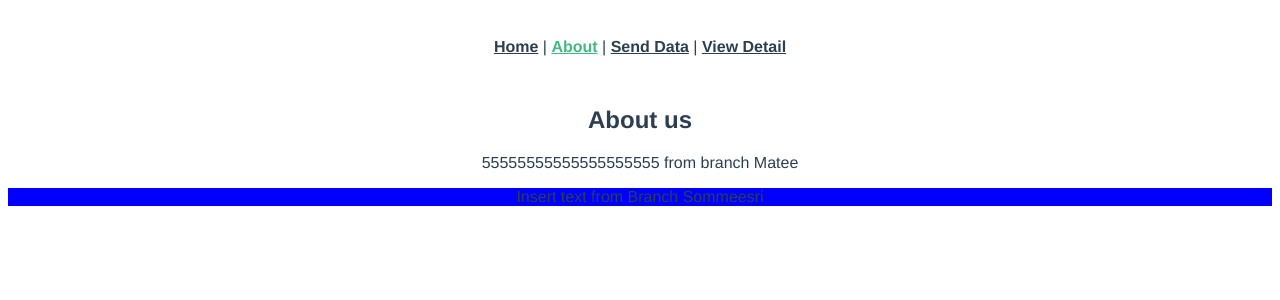
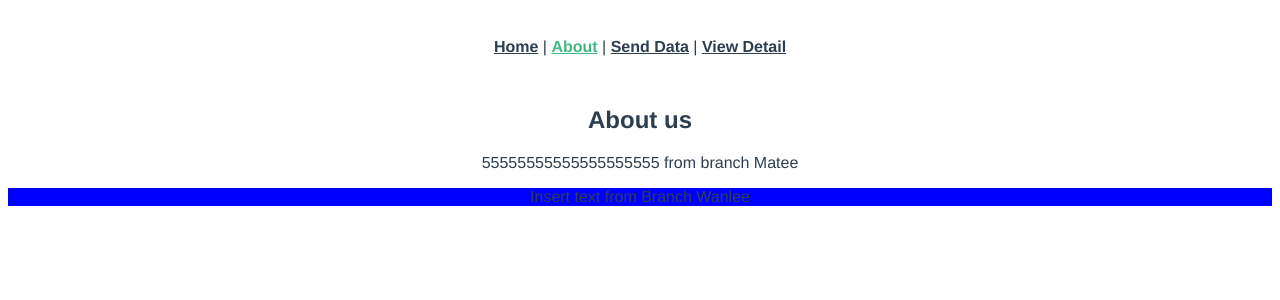
Before and after one commit to maenae191/Vue-Learning, a Vue app: page /about in a window 1280 px wide. Shown: the top 300 px of the page. Built offline with nearby package versions, Linux system fonts and the light colour scheme.

Commit message:
change text name

```diff
--- a/src/components/AboutUs.vue
+++ b/src/components/AboutUs.vue
@@ -7,7 +7,7 @@
 
 
     <main style="background:blue">
-        Insert text from Branch Sommeesri
+        Insert text from Branch Wanlee
     </main>
 
 
```
